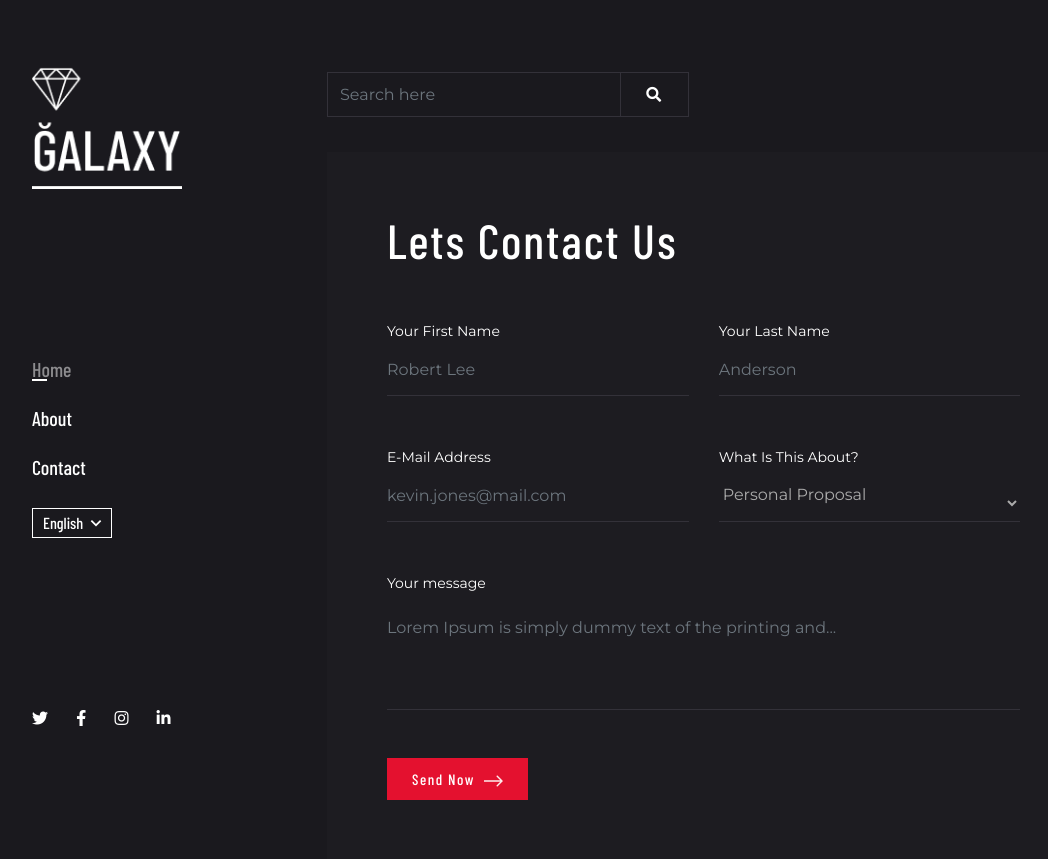
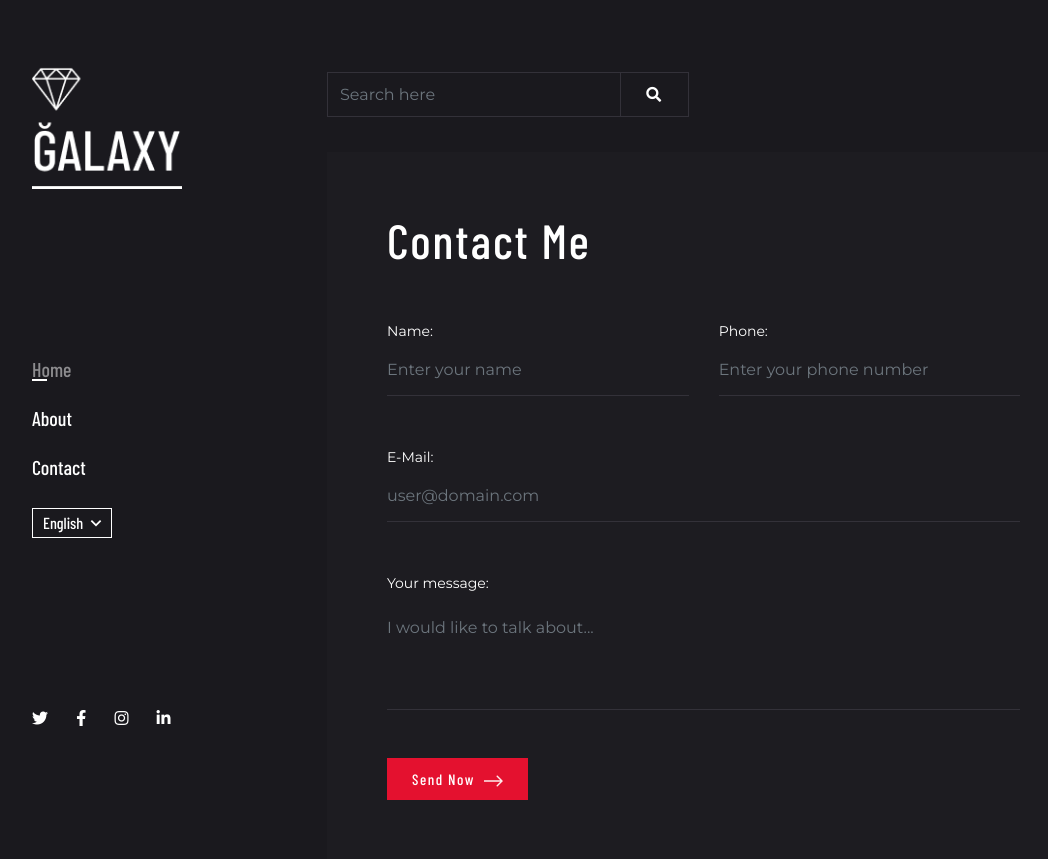
Before and after one commit to adamgonzls/python-blog-capstone, a Flask app: page /contact in a window 1280 px wide. Shown: the top 859 px of the page, without its empty margins (28-1076 px from the left). Run offline with Flask 3, Linux system fonts and the light colour scheme; some libraries are stand-ins or nearby versions.

Commit message:
feature: configure contact.html form to collect data, update /contact route depending on method.

```diff
--- a/assets/startbootstrap-clean-blog-gh-pages/contact.html
+++ b/assets/startbootstrap-clean-blog-gh-pages/contact.html
@@ -79,7 +79,11 @@
                                     <div class="invalid-feedback" data-sb-feedback="phone:required">A phone number is required.</div>
                                 </div>
                                 <div class="form-floating">
-                                    <textarea class="form-control" id="message" placeholder="Enter your message here..." style="height: 12rem" data-sb-validations="required"></textarea>
+                                    <textarea class="form-control"
+                                              id="message"
+                                              name="message"
+                                              placeholder="Enter your
+                                              message here..." style="height: 12rem" data-sb-validations="required"></textarea>
                                     <label for="message">Message</label>
                                     <div class="invalid-feedback" data-sb-feedback="message:required">A message is required.</div>
                                 </div>
--- a/server.py
+++ b/server.py
@@ -1,4 +1,4 @@
-from flask import Flask, render_template
+from flask import Flask, render_template, request
 import requests
 from blog import Blog
 
@@ -17,13 +17,33 @@ for blog in res:
 def home():
     return render_template("index.html", blog_objects=blog_objects)
 
+
 @app.route("/about")
 def about():
     return render_template("about.html")
 
-@app.route("/contact")
+
+@app.route("/contact", methods=["POST", "GET"])
 def contact():
-    return render_template("contact.html")
+    if request.method == "POST":
+        name = request.form['name']
+        phone = request.form['phone']
+        email = request.form['email']
+        message = request.form['message']
+        print(name, phone, email, message)
+        return render_template("contact.html", message_sent=True)
+    return render_template("contact.html", message_sent=False)
+
+
+# @app.route("/form-entry", methods=["POST"])
+# def receive_data():
+#     name = request.form['name']
+#     phone = request.form['phone']
+#     email = request.form['email']
+#     message = request.form['message']
+#     print(name, phone, email, message)
+#     return render_template("contact.html", confirmation="Successfully sent message")
+
 
 @app.route("/post/<int:id>")
 def get_post(id):
--- a/templates/contact.html
+++ b/templates/contact.html
@@ -35,44 +35,55 @@
             <div class="row">
                 <div class="col-md-10">
                     <div class="contact-form bg-dark">
-                        <h1 class="text-white add-letter-space mb-5">Lets Contact Us</h1>
-                        <form method="POST" class="needs-validation" novalidate>
+                        {% if message_sent %}
+                        <h1
+                                class="text-white add-letter-space mb-5">Successfully sent your message</h1>
+                        {% else %}
+                        <h1 class="text-white add-letter-space mb-5">Contact Me
+                        </h1>
+                        {% endif %}
+                        <form method="POST"
+                              action="{{ url_for('contact') }}"
+                              class="needs-validation" novalidate>
                             <div class="row">
                                 <div class="col-md-6">
                                     <div class="form-group mb-5">
-                                        <label for="firstName" class="text-black-300">Your First Name</label>
-                                        <input type="text" id="firstName" class="form-control bg-transparent rounded-0 border-bottom shadow-none pb-15 px-0" placeholder="Robert Lee" required>
+                                        <label for="firstName"
+                                               class="text-black-300">Name:</label>
+                                        <input type="text" id="firstName"
+                                               name="name"
+                                               class="form-control bg-transparent rounded-0 border-bottom shadow-none pb-15 px-0" placeholder="Enter your name" required>
                                         <p class="invalid-feedback">Your first-name is required!</p>
                                     </div>
                                 </div>
                                 <div class="col-md-6">
                                     <div class="form-group mb-5">
-                                        <label for="lastName" class="text-black-300">Your Last Name</label>
-                                        <input type="text" id="lastName" class="form-control bg-transparent rounded-0 border-bottom shadow-none pb-15 px-0" placeholder="Anderson" required>
-                                        <p class="invalid-feedback">Your last-name is required!</p>
-                                    </div>
-                                </div>
-                                <div class="col-md-6">
-                                    <div class="form-group mb-5">
-                                        <label for="email" class="text-black-300">E-Mail Address</label>
-                                        <input type="email" id="email" class="form-control bg-transparent rounded-0 border-bottom shadow-none pb-15 px-0" placeholder="kevin.jones@mail.com" required>
-                                        <p class="invalid-feedback">Your email is required!</p>
-                                    </div>
-                                </div>
-                                <div class="col-md-6">
-                                    <div class="form-group mb-5">
-                                        <label class="text-black-300">What Is This About?</label>
-                                        <select class="d-block w-100">
-                                            <option value="1">Personal Proposal</option>
-                                            <option value="2">Business Purpose</option>
-                                            <option value="3">Want to say hello</option>
-                                        </select>
+                                        <label for="phone"
+                                               class="text-black-300">Phone:
+                                        </label>
+                                        <input type="tel" id="phone"
+                                               name="phone"
+                                               class="form-control bg-transparent rounded-0 border-bottom shadow-none pb-15 px-0" placeholder="Enter your phone number" required>
+                                        <p class="invalid-feedback">Your
+                                            phone number is required!</p>
                                     </div>
                                 </div>
                                 <div class="col-md-12">
                                     <div class="form-group mb-5">
-                                        <label for="message" class="text-black-300">Your message</label>
-                                        <textarea name="message" class="form-control bg-transparent rounded-0 border-bottom shadow-none pb-15 px-0" placeholder="Lorem Ipsum is simply dummy text of the printing and..." required></textarea>
+                                        <label for="email"
+                                               class="text-black-300">E-Mail:</label>
+                                        <input type="email" id="email"
+                                               name="email"
+                                               class="form-control bg-transparent rounded-0 border-bottom shadow-none pb-15 px-0" placeholder="user@domain.com" required>
+                                        <p class="invalid-feedback">Your email is required!</p>
+                                    </div>
+                                </div>
+                                <div class="col-md-12">
+                                    <div class="form-group mb-5">
+                                        <label for="message"
+                                               class="text-black-300">Your message:</label>
+                                        <textarea id="message" name="message"
+                                                  class="form-control bg-transparent rounded-0 border-bottom shadow-none pb-15 px-0" placeholder="I would like to talk about..." required></textarea>
                                         <p class="invalid-feedback">Message is required!</p>
                                     </div>
                                 </div>
```
Lines whose indentation alone changed are shown as unchanged.
